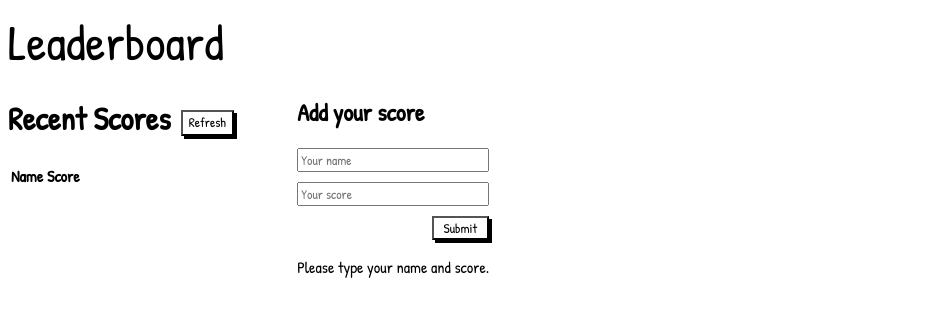
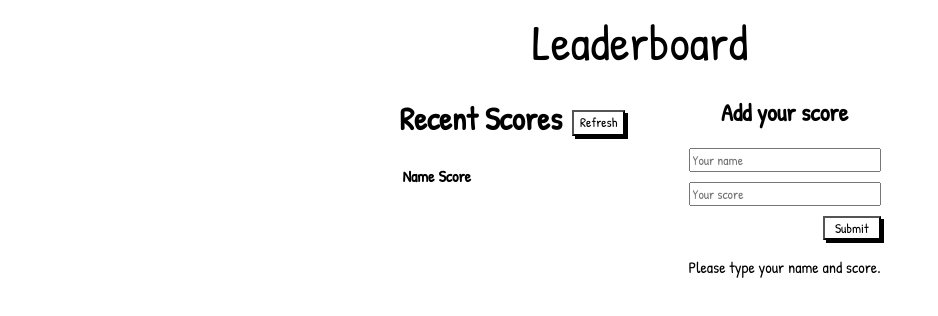
Before and after one commit to PedroH-Neves/leaderboard, a website built with webpack: page src/index.html in a window 1280 px wide. Shown: the whole page, without its empty margins (0-938 px from the left). Built offline with nearby package versions, Linux system fonts and the light colour scheme.

Commit message:
change CSS styles

```diff
--- a/src/style.css
+++ b/src/style.css
@@ -1,5 +1,9 @@
 * {
   font-family: 'Patrick Hand', cursive;
+}
+
+body {
+  text-align: center;
 }
 
 .scores-div {
@@ -9,6 +13,7 @@
 
 .table-input-div {
   display: flex;
+  justify-content: center;
 }
 
 .one-half {
```
Also changed, not shown: dist/main.js.
